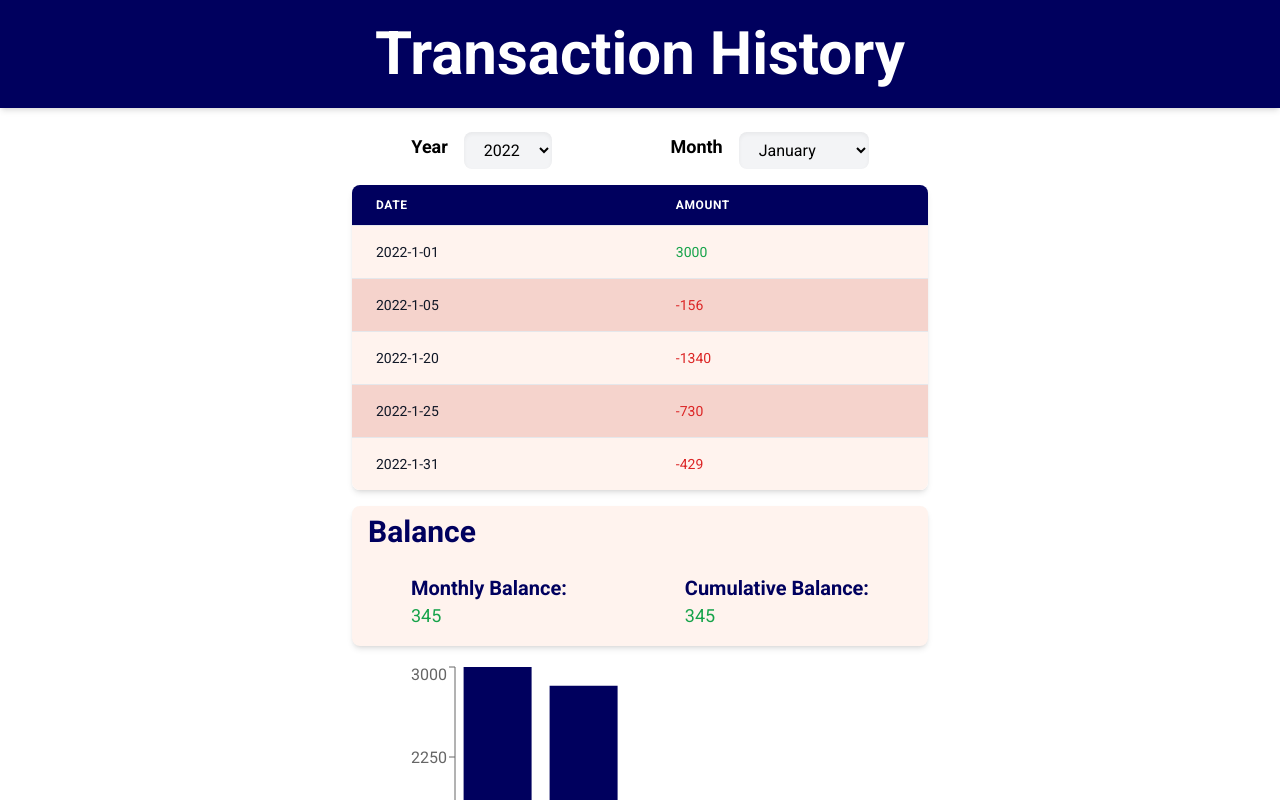
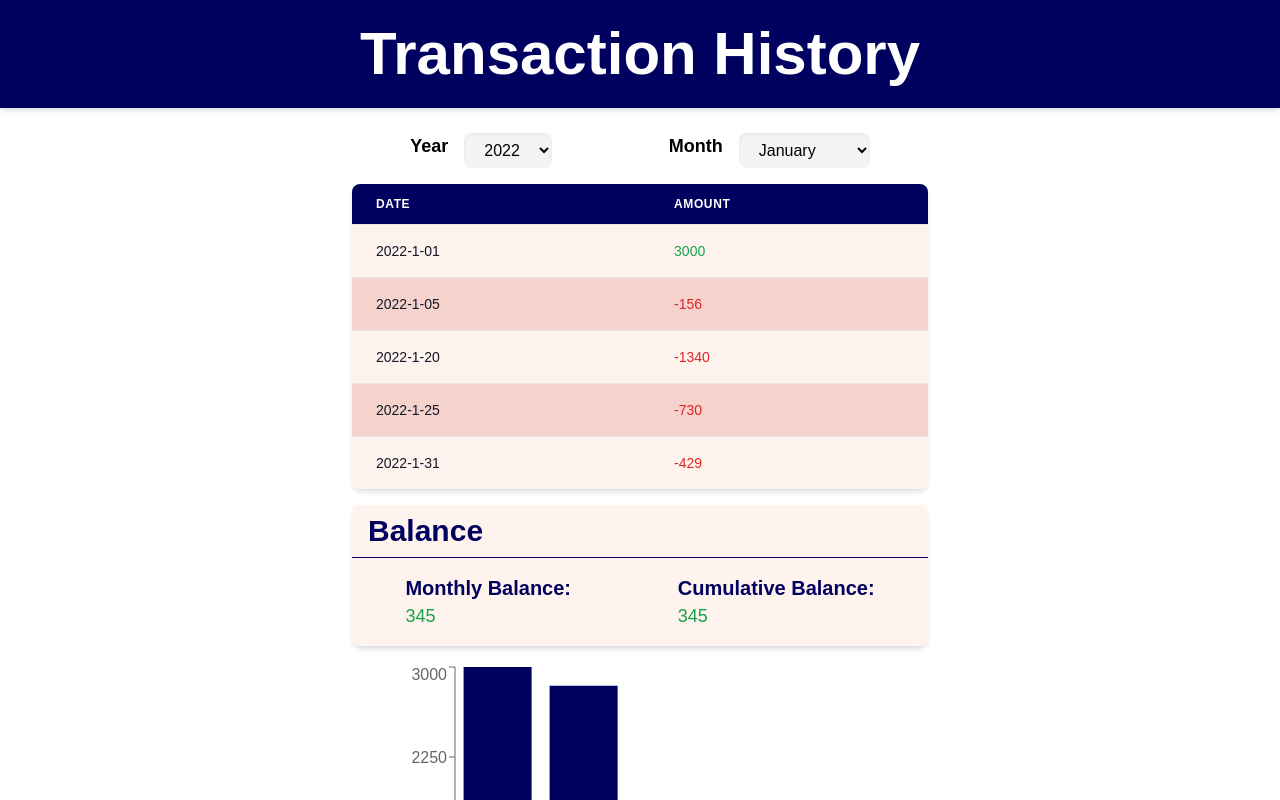
Before and after one commit to alhajjkhalid/CustomerBalance, a React (Vite) app in the folder Frontend/: page / in a window 1280 px wide. Shown: the top 800 px of the page. Built offline with nearby package versions, Linux system fonts and the light colour scheme; a web font is replaced by a local one.

Commit message:
added readme.md introduction and features

```diff
--- a/Frontend/src/App.css
+++ b/Frontend/src/App.css
@@ -1,7 +1,7 @@
 @import url('https://fonts.googleapis.com/css2?family=Roboto:wght@300;400;500;700&display=swap');
 
 
-/* @font-face {
+@font-face {
   font-family: "Nordea Sans Large Bold";
   src: url("//db.onlinewebfonts.com/t/095df2d8a2d98ea67750c993758df467.eot");
   src: url("//db.onlinewebfonts.com/t/095df2d8a2d98ea67750c993758df467.eot?#iefix")
@@ -18,4 +18,4 @@
 
 body {
     font-family: "Nordea Sans Large Bold", sans-serif;
-  } */
+  }
--- a/Frontend/src/components/Balance.jsx
+++ b/Frontend/src/components/Balance.jsx
@@ -13,7 +13,7 @@ const Balance = ({ filteredTransactions, cumulative }) => {
 
   return (
     <div className="w-full max-w-xl mx-auto mt-4 bg-light-pink rounded-lg shadow-md overflow-hidden">
-      <div className="px-4 py-2">
+      <div className="px-4 py-2 border-b border-dark-blue">
         <h2 className="text-dark-blue text-3xl font-semibold">Balance</h2>
       </div>
       <div className="flex justify-around my-4">
```
Also changed, not shown: 1 other file (tests, documents, lock files or other folders).
